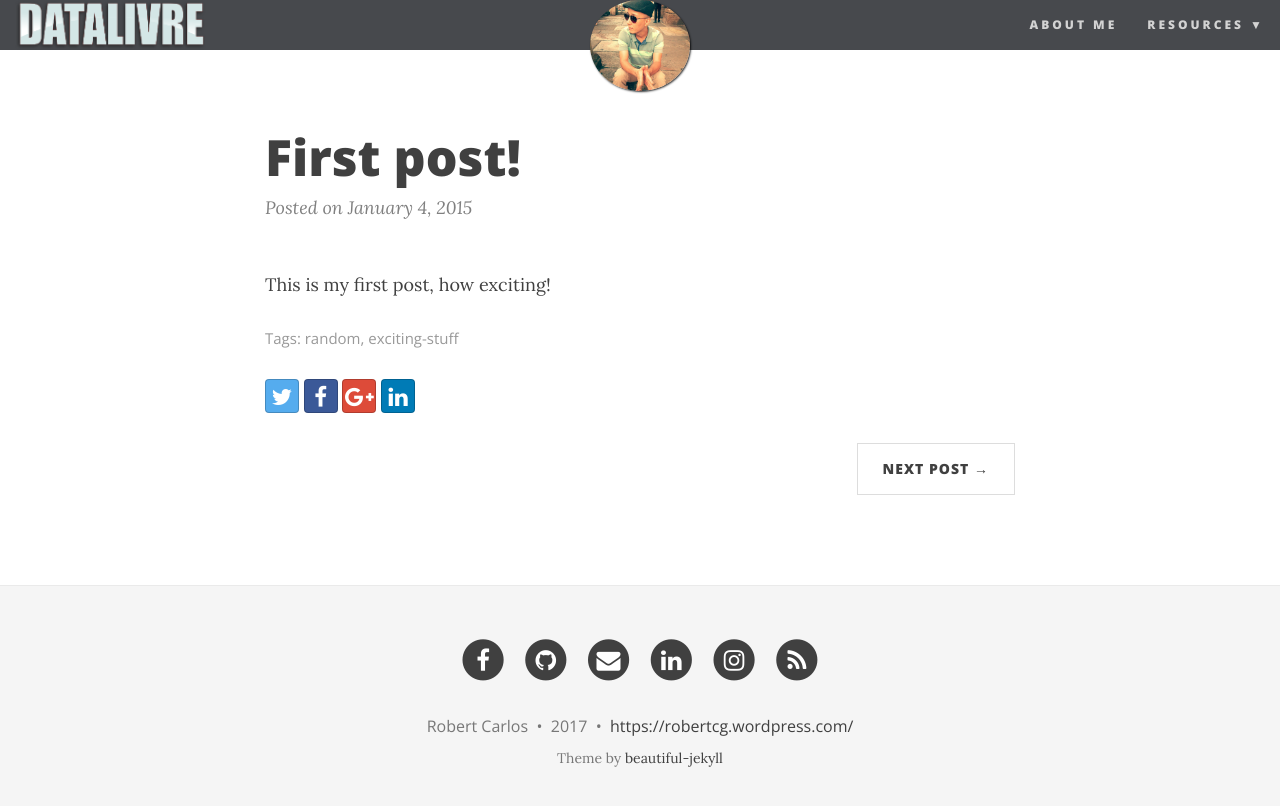
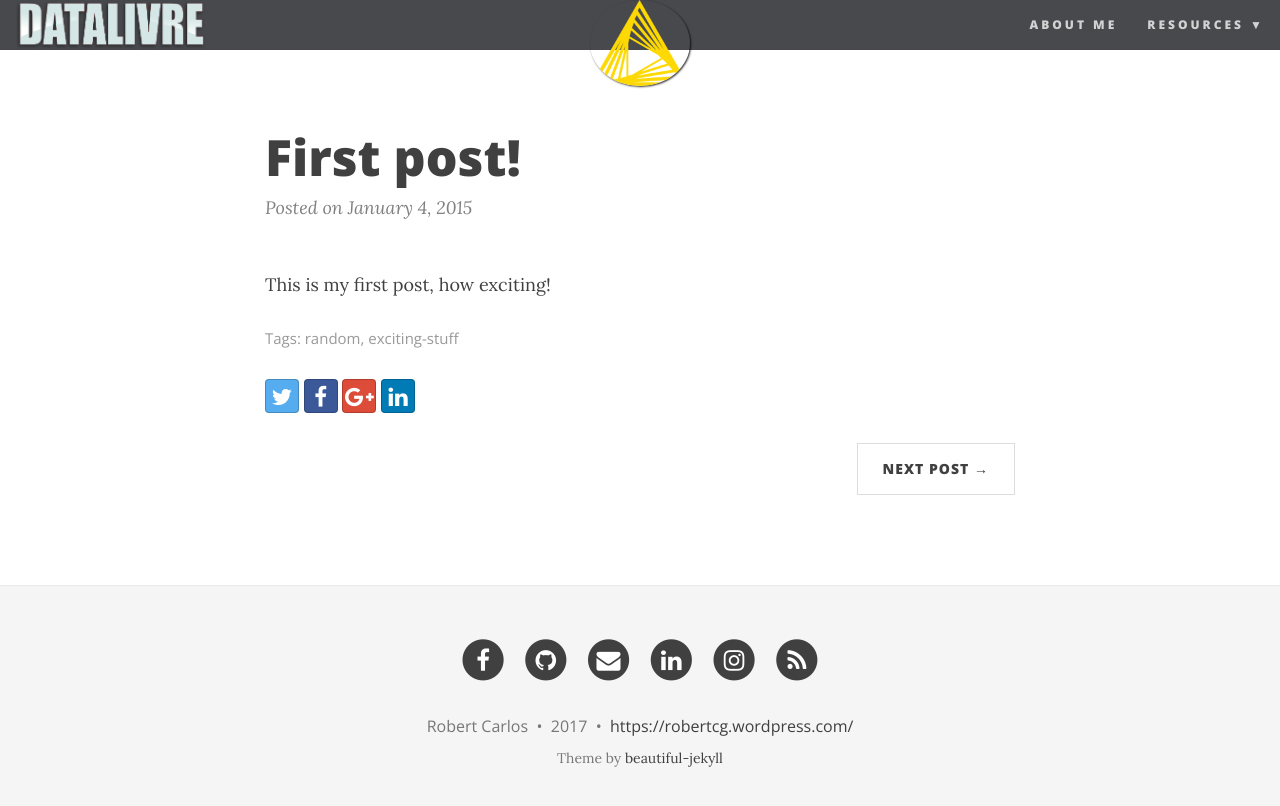
Before and after one commit to datalivre/datalivre.github.io, a Jekyll site: the page built from _posts/2015-01-04-first-post.md, in a window 1280 px wide. Shown: the top 806 px of the page. Built offline with Jekyll 4.4.1, drawn with Linux system fonts in a browser that asks for light colours; nearby versions of some CDN libraries; comment, search, counter and statistics services are not loaded.

Commit message:
Update 2015-01-04-first-post.md

```diff
--- a/_posts/2015-01-04-first-post.md
+++ b/_posts/2015-01-04-first-post.md
@@ -1,7 +1,7 @@
 ---
 layout: post
 title: First post!
-image: /img/Robert_Carlos.jpeg
+image: /img/KNIME-logo-300x257.png
 tags: [random, exciting-stuff]
 ---
 
```
